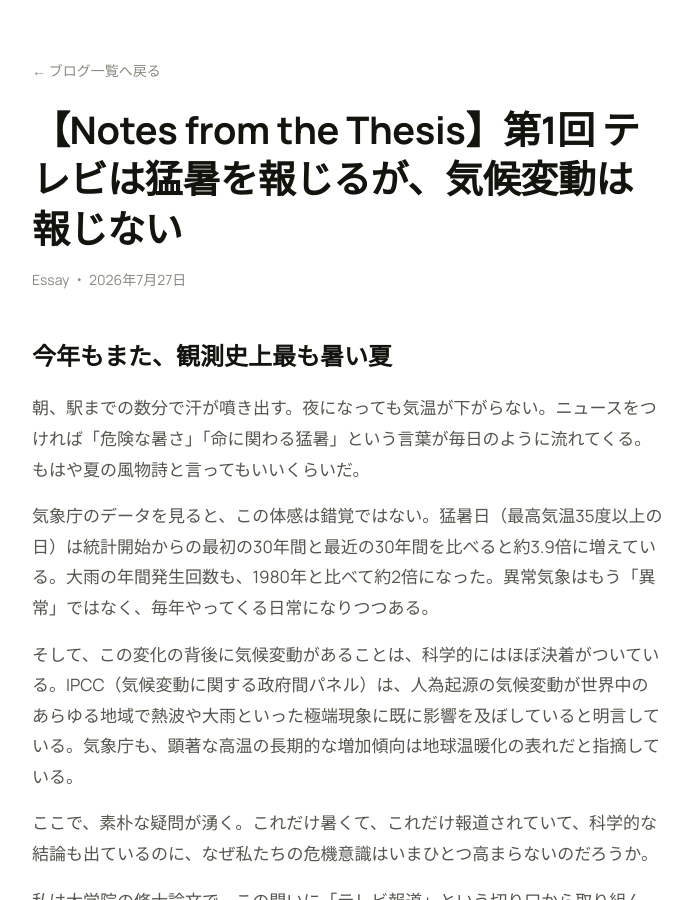
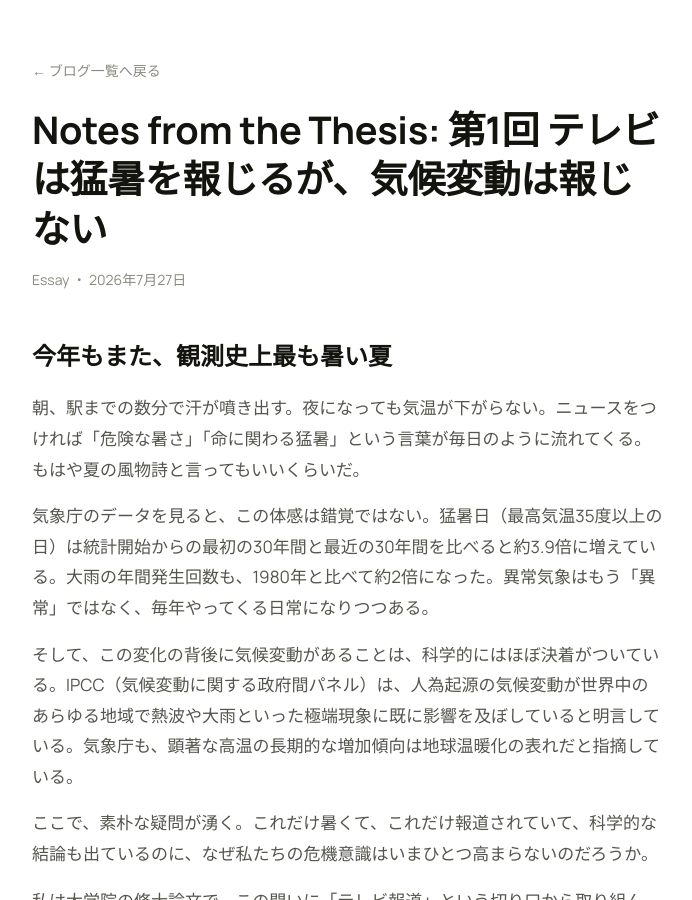
Before and after one commit to yutaro0518/website, a Jekyll site: the page built from blog/masterthesis01.md, in a window 1280 px wide and 900 px high. Shown: the whole window, without its empty margins (292-984 px from the left). Built offline with Jekyll 4.4.1, drawn with Linux system fonts in a browser that asks for light colours.

```diff
--- a/blog/masterthesis01.md
+++ b/blog/masterthesis01.md
@@ -1,5 +1,5 @@
 ---
-title: "【Notes from the Thesis】第1回 テレビは猛暑を報じるが、気候変動は報じない"
+title: "Notes from the Thesis: 第1回 テレビは猛暑を報じるが、気候変動は報じない"
 date: 2026-07-27
 category: "Essay"
 excerpt: "修士論文を元にしたBlogシリーズ第1弾"
```
